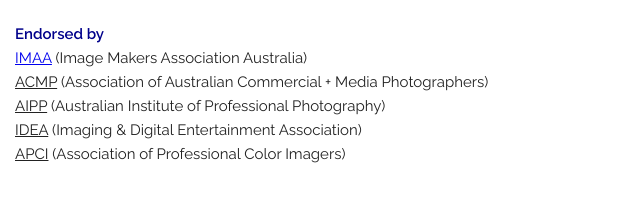
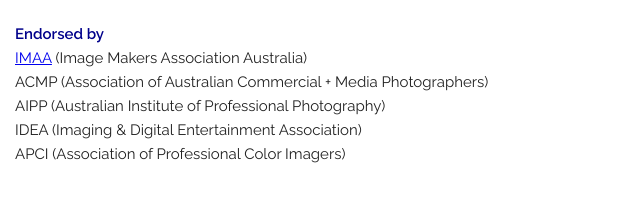
Before and after one commit to rje3/rje3.github.io, a plain HTML site: page index.html in a window 1280 px wide. Shown: the part 1821-2037 px from the top of the page, 0-640 px from the left. Drawn offline with Linux system fonts and the light colour scheme.

Commit message:
Update index.html

```diff
--- a/index.html
+++ b/index.html
@@ -289,11 +289,11 @@
 
 <p align="left"><b>Endorsed by</b><br>
   <a href="https://www.imagemakersassociation.com.au" target="_blank"><u>IMAA</u></a> (Image Makers Association Australia)<br>
-  <u>ACMP</u> (Association of Australian Commercial + Media Photographers)<br>
-  <u>AIPP</u> (Australian
+  ACMP (Association of Australian Commercial + Media Photographers)<br>
+  AIPP (Australian
   Institute of Professional Photography)<br>
-  <u>IDEA</u> (Imaging &amp; Digital Entertainment Association)<br>
-<u>APCI</u> (Association of Professional Color Imagers)</p>
+  IDEA (Imaging &amp; Digital Entertainment Association)<br>
+  APCI (Association of Professional Color Imagers)</p>
 
 <p>&nbsp; </p>
 
```
